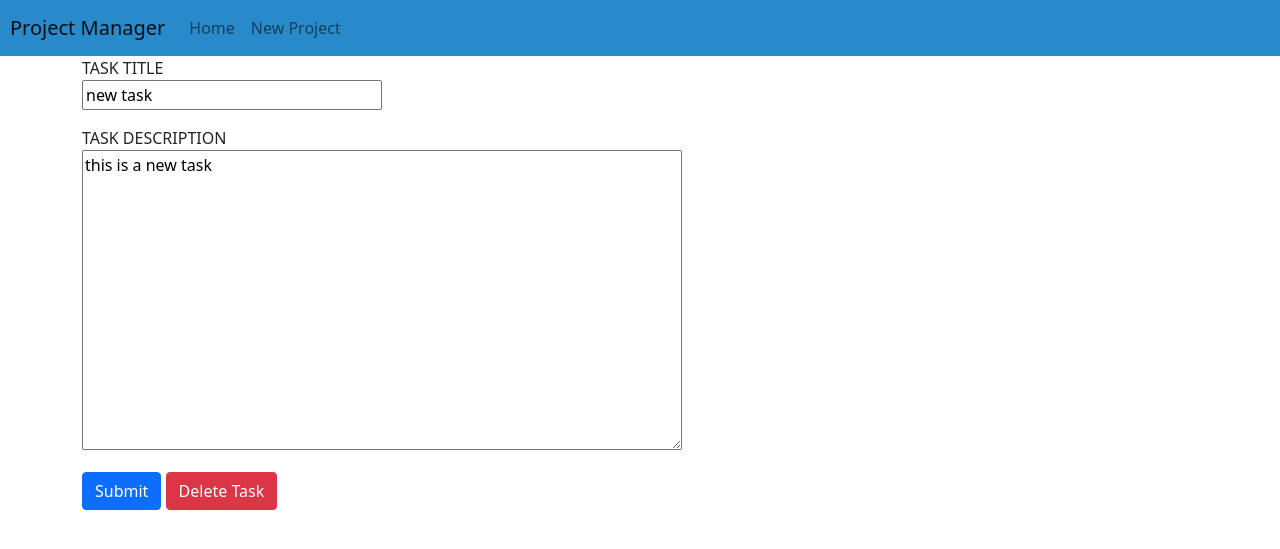
After one commit to Kiren-P/Flask-Project-Manager, a Flask app: a page that uses templates/edit_tasks.html in a window 1280 px wide. The commit adds this page. Shown: the top 549 px of the page. Run offline with Flask 2, Linux system fonts and the light colour scheme; data comes from the database, SQL or seed files in the repository; both versions use the stored data as it was after the commit.

Commit message:
started edit tasks page

```diff
--- a/run.py
+++ b/run.py
@@ -10,7 +10,7 @@ app.config["SQLALCHEMY_DATABASE_URI"] = "sqlite:///site.db"
 
 db = SQLAlchemy(app)
 
-#make this edit_tasks page
+#continue edit_tasks page and add logic
 
 class Project(db.Model):
     id = db.Column(db.Integer, primary_key=True)
@@ -77,11 +77,16 @@ def taskPage(project_title, task_title):
             task = i
     return render_template("tasks.html", task=task, project=project)
 
-app.route("/project/<project_title>/<task_title>/edittask")
+
+@app.route("/edit/<project_title>/<task_title>")
 def editTask(project_title, task_title):
-    """this routes to the page where you can edit/delete tasks"""
-    #return render_template("edit_tasks.html")
-    pass
+    project = Project.query.filter_by(title=str(project_title)).first()
+    tasks = project.tasks
+    for i in tasks:
+        title = i.title
+        if task_title == title:
+            task = i
+    return render_template("edit_tasks.html", project=project, task=task)
 
 
 if __name__ == "__main__":
--- /dev/null
+++ b/templates/edit_tasks.html
@@ -0,0 +1,19 @@
+{% extends "layout.html" %}
+
+{% block content %}
+<div class="container">
+    <div class="d-flex align-items-center justify-content-center row">
+        <form action="#" method="POST">
+            <label for="task_title" class="text-uppercase">Task Title </label>
+            <br>
+            <input name="task_title"class="custom-width" value="{{task.title}}" type="text">
+            <br>
+            <label for="task_desc" class="text-uppercase mt-3">Task Description </label>
+            <br>
+            <textarea name="task_desc" class="desc-text-input" type="text">{{task.description}}</textarea>
+            <br>
+            <input type="submit" class="btn btn-primary mt-3"></input>
+            <a href="#" class="btn btn-danger mt-3">Delete Task</a>
+    </div>
+</div>
+{% endblock %}
--- a/templates/tasks.html
+++ b/templates/tasks.html
@@ -2,7 +2,7 @@
 {% block nav_item %}
     <ul class="navbar-nav">
         <li class="nav-item">
-            <a class="nav-link" href="#">Edit task</a>
+            <a class="nav-link" href="{{url_for('editTask', project_title=project.title, task_title=task.title)}}">Edit tasks</a>
         </li>
         <li class="nav-item">
             <a class="nav-link" href="{{url_for('projectPage', project_title=project.title)}}">Back</a>
```
Also changed, not shown: site.db.
